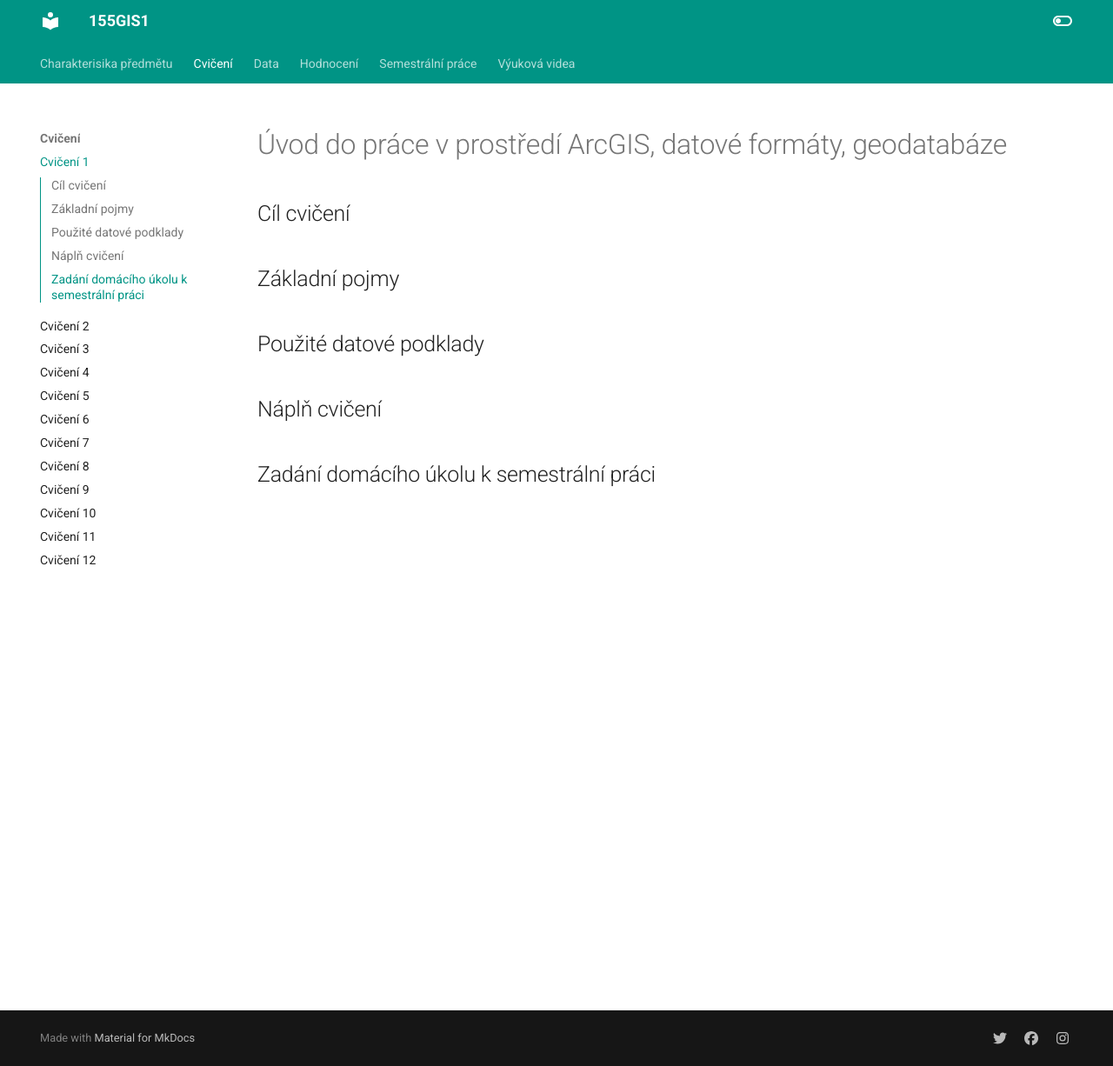
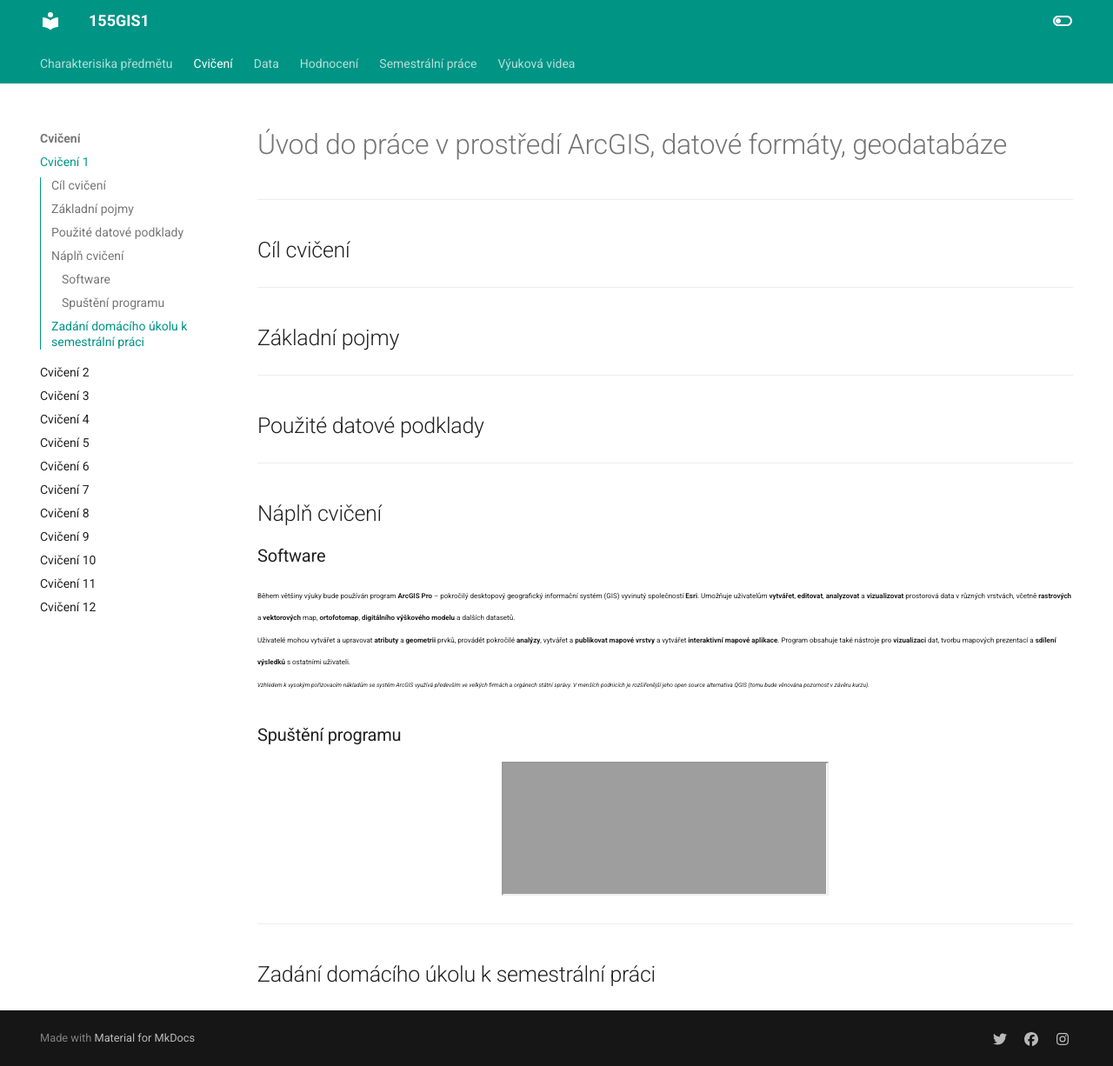
Before and after one commit to k155gis0/gis1, an MkDocs documentation site: the page built from docs/cviceni/cviceni1.md, in a window 1280 px wide and 1226 px high. Shown: the whole window at 87% size. Built offline with MkDocs 1.6.1 and Material for MkDocs 9.7.7, drawn with Linux system fonts in a browser that asks for light colours; grey boxes are pictures that could not be loaded.

Commit message:
Update cviceni1.md

```diff
--- a/docs/cviceni/cviceni1.md
+++ b/docs/cviceni/cviceni1.md
@@ -1,11 +1,33 @@
 # Úvod do práce v prostředí ArcGIS, datové formáty, geodatabáze
+
+---
 
 ## Cíl cvičení
 
+
+---
+
 ## Základní pojmy
+
+
+---
 
 ## Použité datové podklady
 
+
+---
+
 ## Náplň cvičení
+### Software
+<span style="font-size: 50%;">Během většiny výuky bude používán program **ArcGIS Pro** – pokročilý desktopový geografický informační systém (GIS) vyvinutý společností **Esri**. Umožňuje uživatelům **vytvářet**, **editovat**, **analyzovat** a **vizualizovat** prostorová data v různých vrstvách, včetně **rastrových** a **vektorových** map, **ortofotomap**, **digitálního výškového modelu** a dalších datasetů.
+Uživatelé mohou vytvářet a upravovat **atributy** a **geometrii** prvků, provádět pokročilé **analýzy**, vytvářet a **publikovat mapové vrstvy** a vytvářet **interaktivní mapové aplikace**. Program obsahuje také nástroje pro **vizualizaci** dat, tvorbu mapových prezentací a **sdílení výsledků** s ostatními uživateli.
+<span style="font-size: smaller;">*Vzhledem k vysokým pořizovacím nákladům se systém ArcGIS využívá především ve velkých firmách a orgánech státní správy. V menších podnicích je rozšířenější jeho open source alternativa QGIS (tomu bude věnována pozornost v závěru kurzu).*</span>
+
+### Spuštění programu
+<div style="text-align: center;">
+<iframe width="40%" src="https://www.youtube.com/watch?v=8nDVpVmxM-0" allowfullscreen></iframe>
+</div>
+
+---
 
 ## Zadání domácího úkolu k semestrální práci
```
